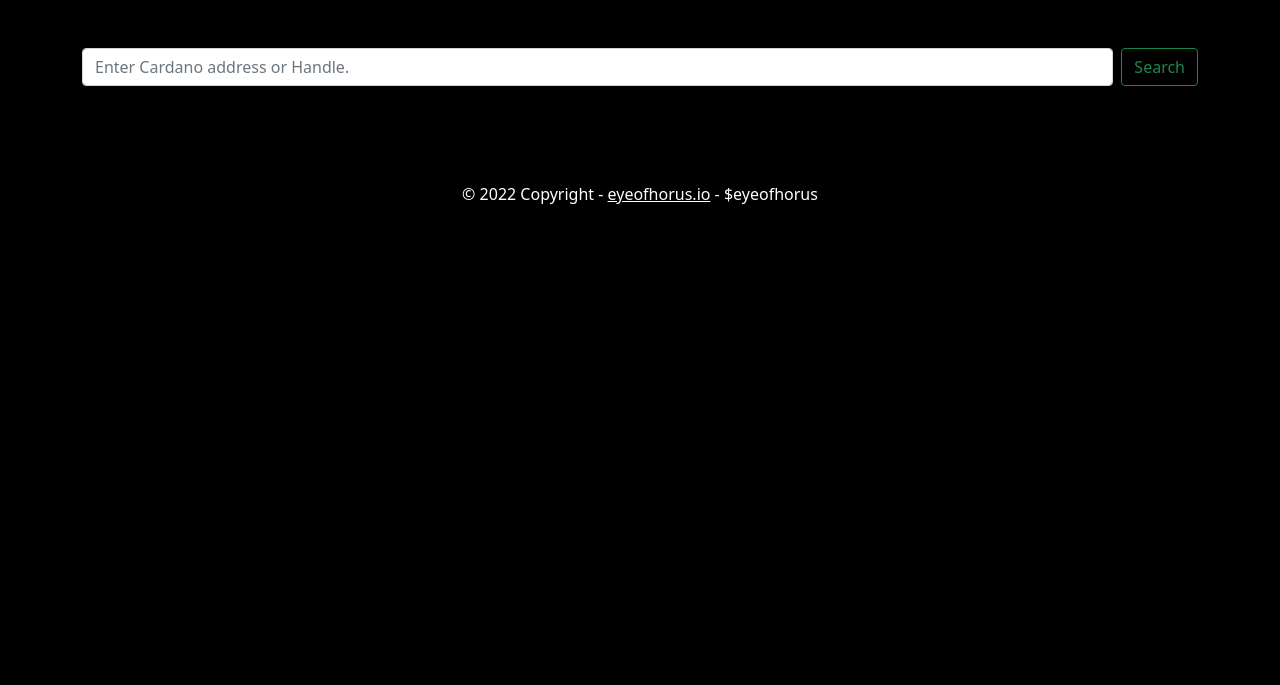
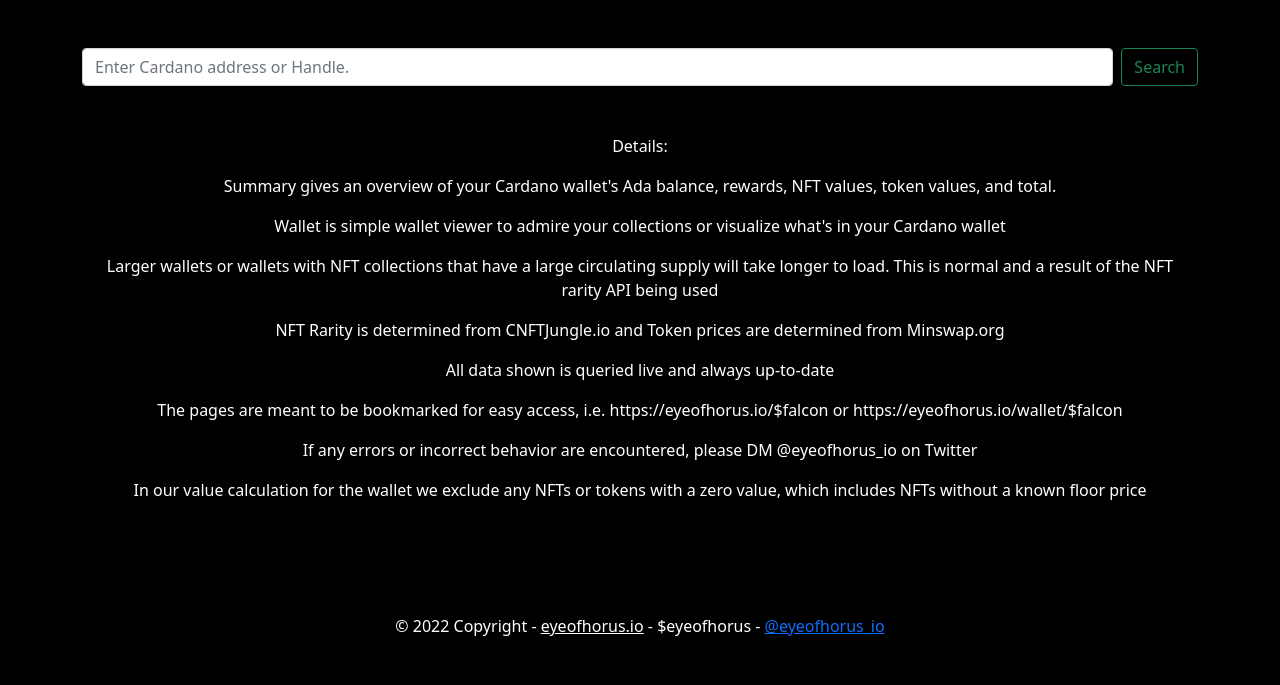
Before and after one commit to maso-soup/horus-project, a Django app: page / in a window 1280 px wide. Shown: the part 61-746 px from the top of the page. Run offline with Django 4.2, Linux system fonts and the light colour scheme.

Commit message:
Various fixes, image rendering, sorting, visuals.

```diff
--- a/tools/templates/tools/base.html
+++ b/tools/templates/tools/base.html
@@ -65,8 +65,9 @@
             <div
                 class="text-center p-5">
                 © 2022 Copyright -
-                <a class="text-white" href="eyeofhorus.io">eyeofhorus.io</a> -
-                $eyeofhorus
+                <a class="text-white" href="https://github.com/maso-soup/horus-project">eyeofhorus.io</a> -
+                $eyeofhorus -
+                <a href="https://twitter.com/eyeofhorus_io">@eyeofhorus_io</a>
             </div>
         </footer>
 
--- a/tools/templates/tools/summary_home.html
+++ b/tools/templates/tools/summary_home.html
@@ -7,4 +7,16 @@
     <button class="btn btn-outline-success" type="submit">Search</button>
 </form>
 
+<div class="container pt-5">
+    <p>Details:</p>
+    <p>Summary gives an overview of your Cardano wallet's Ada balance, rewards, NFT values, token values, and total.</p>
+    <p>Wallet is simple wallet viewer to admire your collections or visualize what's in your Cardano wallet</p>
+    <p>Larger wallets or wallets with NFT collections that have a large circulating supply will take longer to load. This is normal and a result of the NFT rarity API being used</p>
+    <p>NFT Rarity is determined from CNFTJungle.io and Token prices are determined from Minswap.org</p>
+    <p>All data shown is queried live and always up-to-date</p>
+    <p>The pages are meant to be bookmarked for easy access, i.e. https://eyeofhorus.io/$falcon or https://eyeofhorus.io/wallet/$falcon</p>
+    <p>If any errors or incorrect behavior are encountered, please DM @eyeofhorus_io on Twitter</p>
+    <p>In our value calculation for the wallet we exclude any NFTs or tokens with a zero value, which includes NFTs without a known floor price</p>
+</div>
+
 {% endblock search %}
--- a/tools/views.py
+++ b/tools/views.py
@@ -86,9 +86,11 @@ def get_api_rewards_data( valid_stake_address ):
 
     pool_id = api_rewards_data[ "pool_id" ]
 
-    pool_ticker = api.pool_metadata( pool_id, return_type='json' )[ "ticker" ]
-    pool_name = api.pool_metadata( pool_id, return_type='json' )[ "name" ]
-    pool_homepage = api.pool_metadata( pool_id, return_type='json' )[ "homepage" ]
+    pool_info = api.pool_metadata( pool_id, return_type='json' )
+
+    pool_ticker = pool_info[ "ticker" ]
+    pool_name = pool_info[ "name" ]
+    pool_homepage = pool_info[ "homepage" ]
 
     rewards_dict[ "pool_ticker" ] = pool_ticker
     rewards_dict[ "pool_name" ] = pool_name
@@ -201,6 +203,9 @@ def asset_request( asset ):
     if asset_decimals :
         asset_dict["asset_quantity"] = asset_quantity / pow(10, float( asset_decimals ) )
 
+    if asset_dict["asset_quantity"] == 1 :
+        asset_dict["asset_quantity"] = int (1)
+
     t2_stop = perf_counter()
     print(f'This asset {asset_name} took:  {t2_stop - t2_start}' )
 
@@ -219,7 +224,7 @@ def get_asset_details( valid_stake_address ):
 
     valid_asset_list = api.account_addresses_assets( valid_stake_address, return_type='json' )
 
-    with ThreadPoolExecutor( max_workers=20 ) as executor:
+    with ThreadPoolExecutor() as executor:
         for asset in valid_asset_list:
             threads.append( executor.submit( asset_request, asset ) )
 
@@ -244,14 +249,16 @@ def get_token_values( valid_asset_list ):
     if response.status_code != 200 :
         return token_list
 
+    response_JSON = response.json()
+
     for asset in valid_asset_list:
         asset_id = asset[ "asset_id" ]
         token_dict = asset
 
         asset_pair = asset_id + "_lovelace"
 
-        if asset_pair in response.json() :
-            token_pair_info = response.json()[ asset_id + "_lovelace" ]
+        if asset_pair in response_JSON :
+            token_pair_info = response_JSON[ asset_id + "_lovelace" ]
             token_price = float( token_pair_info[ "last_price" ] )
             token_quantity = asset[ "asset_quantity" ]
 
@@ -354,7 +361,7 @@ def get_nft_values( valid_asset_list ):
     #Initializing the list of assets contained in the account, as well as the total controlled
     #amount of Ada which includes Ada in all addresses as well as rewards yet to be redeemed
 
-    with ThreadPoolExecutor( max_workers=20 ) as executor:
+    with ThreadPoolExecutor() as executor:
         for asset in valid_asset_list:
             asset_id = asset[ "asset_id" ]
             url = CNFTJUNGLE_API_URL + asset_id
@@ -364,7 +371,6 @@ def get_nft_values( valid_asset_list ):
         for task in as_completed( threads ):
             nft_dict = task.result()
             #does not show items worth zero, convenience right now, fix in future for wallet vs portfolio display
-            print(nft_dict)
             if nft_dict and nft_dict[ 'asset_value' ] :
                 nfts_list.append( nft_dict )
 
@@ -418,28 +424,31 @@ def summary( request, addr = None ):
 
     token_list = get_token_values( asset_detail_list )
     nfts_list = get_nft_values( asset_detail_list )
+    sorted_token_list = sorted( token_list, key = lambda item: item[ 'asset_value' ], reverse=True )
+    sorted_nfts_list = sorted( nfts_list, key = lambda item: item[ 'asset_value' ], reverse=True )
+
     ada_value = round( get_ada_value( valid_address ), 2)
 
     token_list_value = round( sum_asset_values( token_list ), 2 )
     nfts_list_value = round( sum_asset_values( nfts_list ), 2 )
     nfts_list_value_floor = round( sum_asset_values_floor( nfts_list ), 2 )
 
-    total_value = round( ada_value + token_list_value + nfts_list_value, 2)
+    total_value = round( ada_value + token_list_value + nfts_list_value, 2 )
     total_value_using_floor = round( ada_value + token_list_value + nfts_list_value_floor, 2 )
 
     rewards_dict = get_api_rewards_data( valid_address )
 
-    total_rewards = round( rewards_dict[ "total_rewards" ], 2)
-    total_withdrawals = round( rewards_dict[ "total_withdrawals" ], 2)
-    total_withdrawable = round( rewards_dict[ "total_withdrawable" ], 2)
+    total_rewards = round( rewards_dict[ "total_rewards" ], 2 )
+    total_withdrawals = round( rewards_dict[ "total_withdrawals" ], 2 )
+    total_withdrawable = round( rewards_dict[ "total_withdrawable" ], 2 )
     pool_name = rewards_dict[ "pool_name" ]
     pool_ticker = rewards_dict[ "pool_ticker" ]
     pool_homepage = rewards_dict[ "pool_homepage" ]
-    total_last_month = round( rewards_dict[ "total_last_month" ], 2)
+    total_last_month = round( rewards_dict[ "total_last_month" ], 2 )
 
     context = {
-        'token_list' : token_list,
-        'nfts_list' : nfts_list,
+        'token_list' : sorted_token_list,
+        'nfts_list' : sorted_nfts_list,
         'total_value' : total_value,
         'total_value_using_floor' : total_value_using_floor,
         'token_list_value' : token_list_value,
@@ -478,11 +487,12 @@ def wallet( request, addr = None ):
         return render( request, 'tools/wallet_home_retry.html' )
 
     asset_detail_list = get_asset_details( valid_address )
+    sorted_asset_detailed_list = sorted( asset_detail_list, key = lambda item: item[ 'asset_name' ] )
 
-    ada_value = round( get_ada_value( valid_address ), 2)
+    ada_value = round( get_ada_value( valid_address ), 2 )
 
     context = {
-        'asset_detail_list' : asset_detail_list,
+        'asset_detail_list' : sorted_asset_detailed_list,
         'ada_value' : ada_value,
     }
 
```
Also changed, not shown: tools/templates/tools/summary_results.html (+11 -11 lines), tools/templates/tools/wallet_results.html (+10 -9 lines).
